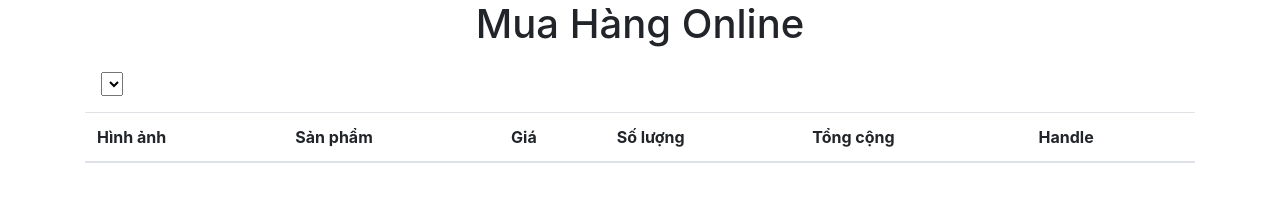
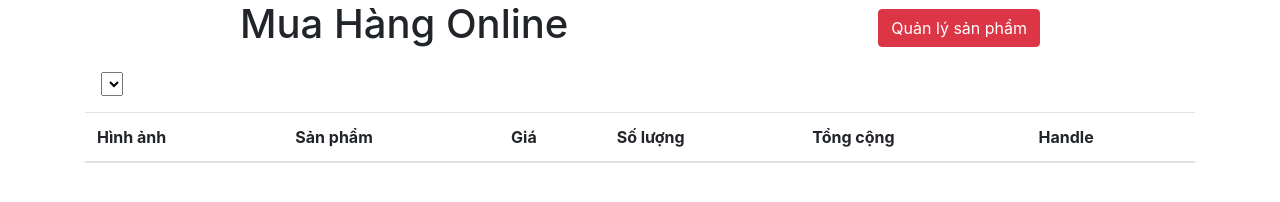
Before and after one commit to vutranhoang311/JS-ShoppingCart, a plain HTML site: page index.html in a window 1280 px wide. Drawn offline with nearby package versions, Linux system fonts and the light colour scheme; no server answers.

Commit message:
implement admin.html into index.html

```diff
--- a/index.html
+++ b/index.html
@@ -13,8 +13,9 @@
 </head>
 
 <body>
-    <header class="container text-center">
+    <header class="container text-center d-flex justify-content-around  align-items-center">
         <h1>Mua Hàng Online</h1>
+        <a class="btn btn-danger" href="./admin.html">Quản lý sản phẩm</a>
     </header>
 
 
```
